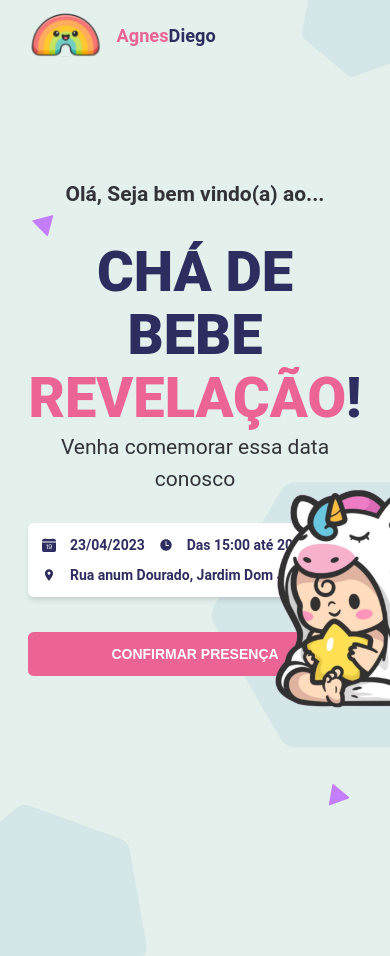
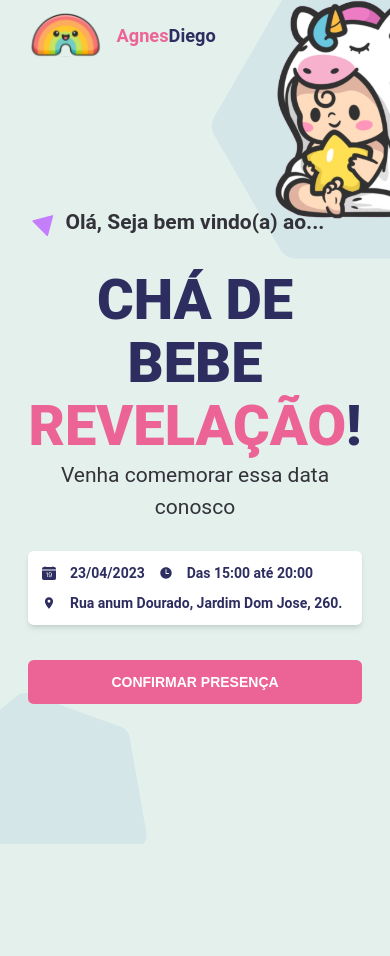
Before and after one commit to GuilhermeMota20/ChaRevelacao, a React (Vite) app: page / in a window 390 px wide. After the commit the page ends 844 px from the top, so only its background shows below. Built offline with nearby package versions, Linux system fonts and the light colour scheme.

Commit message:
ajuste de svg baby...

```diff
--- a/src/home.module.scss
+++ b/src/home.module.scss
@@ -138,8 +138,8 @@
     .contentContainer {
         display: flex;
         flex-direction: column;
-        margin-top: 8rem;
-        // justify-content: center;
+        // margin-top: 8rem;
+        justify-content: center;
 
         .hero {
             display: flex;
@@ -157,7 +157,7 @@
         &>.teste {
             position: absolute;
             right: -9rem;
-            bottom: 16rem;
+            top: -2rem;
 
             & .imgBabyChar {
                 width: 24rem;
```
